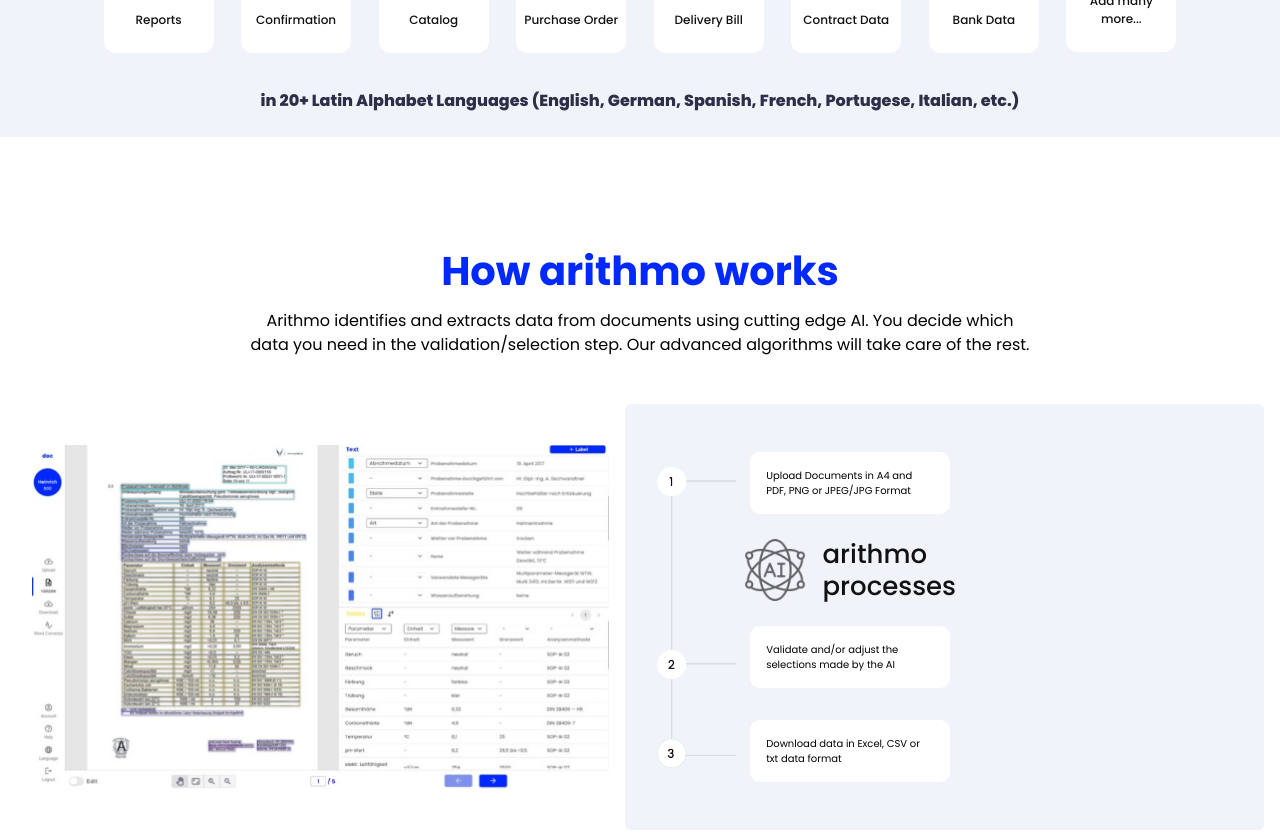
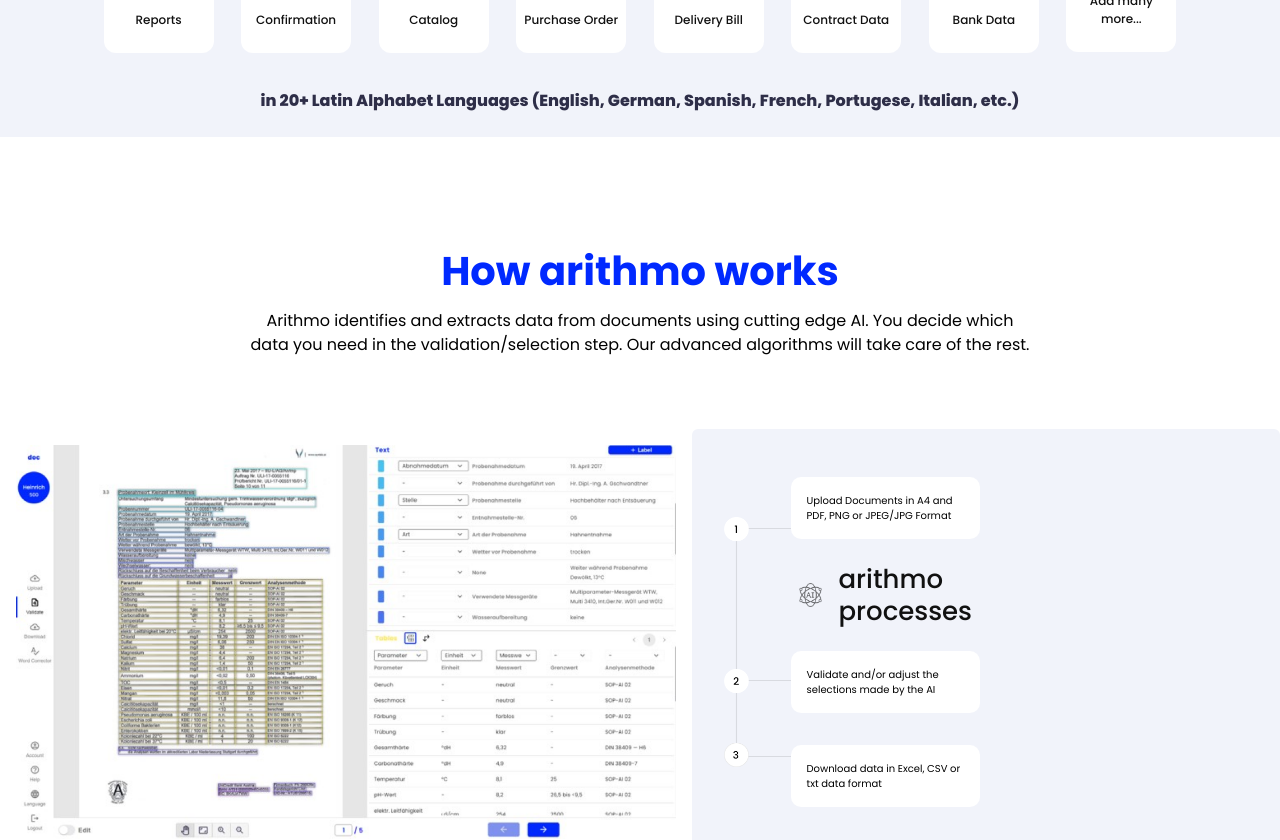
Before and after one commit to zainsadaqat/arithmo, a React (Create React App) app: page / in a window 1280 px wide. Shown: the part 2180-3020 px from the top of the page. Built offline with nearby package versions, Linux system fonts and the light colour scheme.

Commit message:
Fix image size

```diff
--- a/src/components/ArithmoWorks.jsx
+++ b/src/components/ArithmoWorks.jsx
@@ -5,7 +5,7 @@
 
 const ArithmoWorks = () => {
   return (
-    <section id="howitworks" className="px-4 py-2">
+    <section id="howitworks" className="py-2">
       <div className="mt-24 pb-16">
         <h2 className="text-[30px] text-center text-[#0029FF] font-bold md:text-[40px]">
           How arithmo works
@@ -21,7 +21,7 @@
             <img
               src={ArithmoWorksImage}
               alt="How arithmo works image"
-              width={800}
+              width={1100}
               height={700}
             />
           </div>
```
